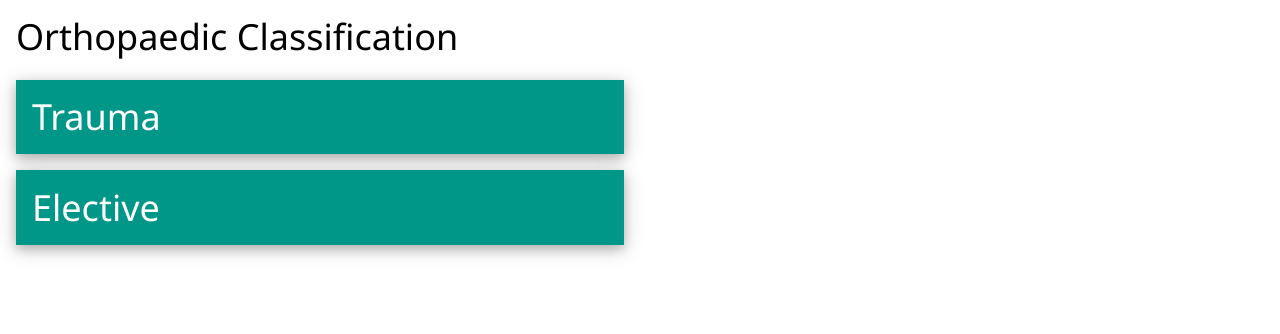
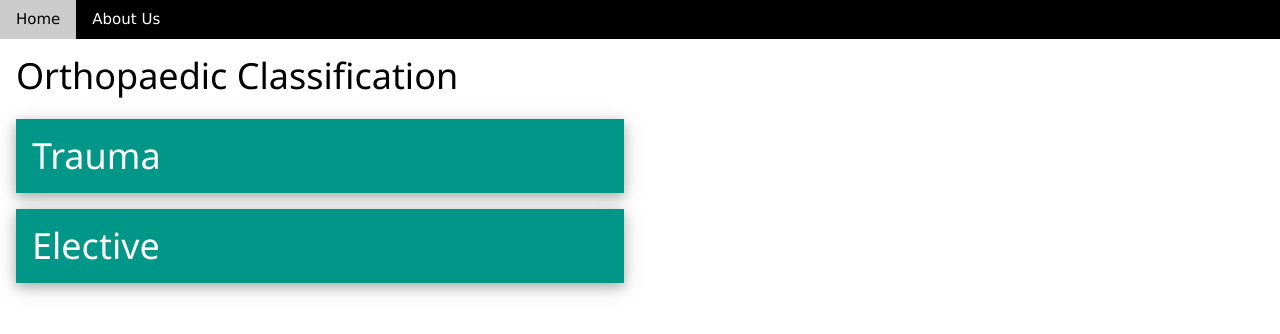
Before and after one commit to rm071012/classification, a plain HTML site: page index.html in a window 1280 px wide. Drawn offline with nearby package versions, Linux system fonts and the light colour scheme.

Commit message:
Update index.html

```diff
--- a/index.html
+++ b/index.html
@@ -14,6 +14,11 @@
     </main>
 
     <body>
+        <div class="w3-bar w3-black">
+            <a href="#" class="w3-bar-item w3-button">Home</a>
+            <a href="#" class="w3-bar-item w3-button">About Us</a>
+        </div>
+
         <div class="w3-container w3-half">
             <h1>Orthopaedic Classification</h1>
             <div class = "w3-panel w3-card-4 w3-teal">
@@ -29,5 +34,7 @@
 
 
 
+
+
     </body>
 </html>
```
